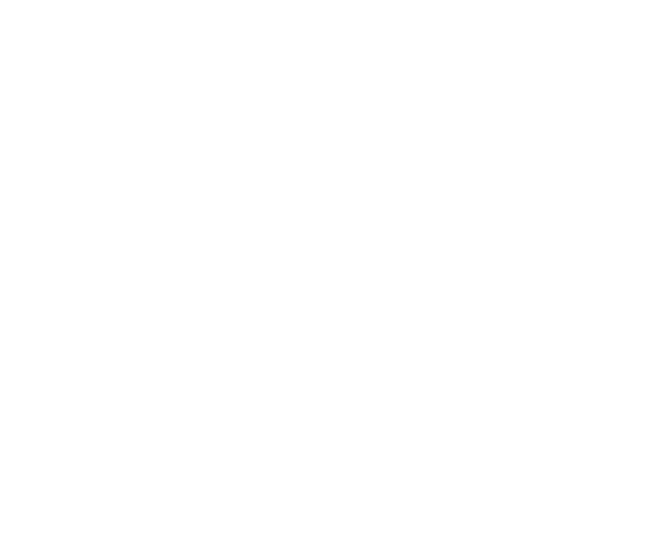
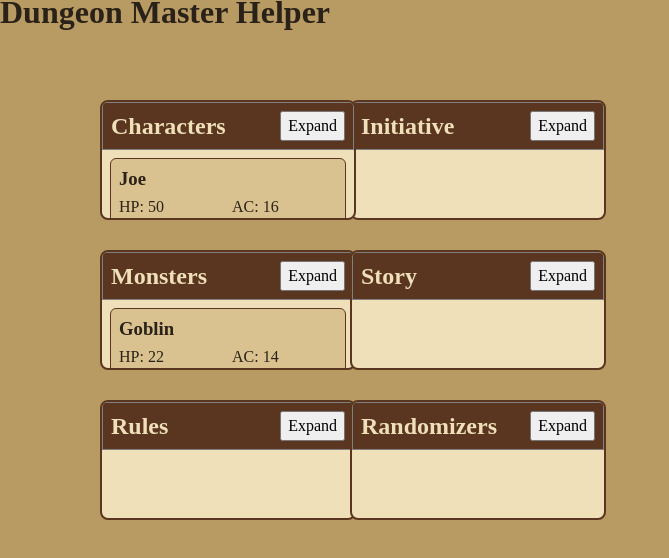
Before and after one commit to kondratkoj/dm_helper, a website built with webpack: page src/template.html in a window 1280 px wide. Shown: the whole page, without its empty margins (0-669 px from the left). Built offline with nearby package versions, Linux system fonts and the light colour scheme.

Commit message:
Made the panels, and cards that display in monsters and characters, and made them draggable

```diff
--- /dev/null
+++ b/src/characters.js
@@ -0,0 +1,15 @@
+export let characters = [];
+
+class Character {
+  constructor(name, ac, hp) {
+    this.id = crypto.randomUUID();
+    this.type = "character";
+    this.name = name;
+    this.ac = ac;
+    this.hp = hp;
+  }
+}
+
+const joe = new Character("Joe", 16, 50);
+
+characters.push(joe);
--- /dev/null
+++ b/src/display.js
@@ -0,0 +1,165 @@
+import { characters } from "./characters.js";
+import { monsters } from "./monsters.js";
+import { initiativeOrder } from "./initiative.js";
+
+//-------------THIS IS FOR INITIALIZING DISPLAY AND STARTING SHIT--------------
+export function initDisplay() {
+  const box = document.querySelectorAll(".panel-header");
+  let sizeButtons = document.querySelectorAll(".toggle-size");
+  const initiativeContainer = document.querySelector(
+    '[data-panel="initiative"]',
+  );
+
+  sizeButtons.forEach((button) => {
+    button.addEventListener("click", () => {
+      const section = button.closest(".panel");
+      const oldWidth = section.offsetWidth;
+
+      section.classList.toggle("expanded");
+
+      const newWidth = section.offsetWidth;
+      const widthChange = newWidth - oldWidth;
+
+      section.style.left = section.offsetLeft - widthChange + "px";
+    });
+  });
+
+  box.forEach((header) => {
+    header.addEventListener("mousedown", mouseDown);
+  });
+
+  initiativeContainer.addEventListener("dragover", dragOver);
+  initiativeContainer.addEventListener("drop", dropHandler);
+
+  renderCards();
+}
+
+//--------THIS IS FOR DRAGGING THE CARDS INTO INITIATIVE---------
+
+function dragStartHandler(e) {
+  e.dataTransfer.setData("type", e.currentTarget.dataset.type);
+  e.dataTransfer.setData("id", e.currentTarget.dataset.id);
+}
+
+function dragOver(e) {
+  e.preventDefault();
+}
+
+function dropHandler(e) {
+  const type = e.dataTransfer.getData("type");
+  const id = e.dataTransfer.getData("id");
+
+  let entity;
+
+  if (type === "character") {
+    entity = characters.find((character) => character.id === id);
+  }
+  if (type === "monster") {
+    entity = monsters.find((monster) => monster.id === id);
+  }
+
+  initiativeOrder.push(entity);
+
+  renderCards();
+}
+
+//---------THIS IS FOR RENDERING THE CARDS IN THE PANELS---------
+
+function renderCards() {
+  const characterContainer = document.querySelector(
+    '[data-panel="characters"] .panel-content',
+  );
+
+  const monsterContainer = document.querySelector(
+    '[data-panel="monsters"] .panel-content',
+  );
+
+  const initiativeContainer = document.querySelector(
+    '[data-panel="initiative"] .panel-content',
+  );
+
+  characterContainer.replaceChildren();
+  monsterContainer.replaceChildren();
+  initiativeContainer.replaceChildren();
+
+  characters.forEach((character) => {
+    const card = createCard(character, "character");
+    characterContainer.appendChild(card);
+  });
+
+  monsters.forEach((monster) => {
+    const card = createCard(monster, "monster");
+    monsterContainer.appendChild(card);
+  });
+
+  initiativeOrder.forEach((creature) => {
+    const card = createCard(creature, "creature");
+    initiativeContainer.appendChild(card);
+  });
+}
+
+function createCard(entity, type) {
+  const card = document.createElement("div");
+  card.classList.add("entity-card");
+  card.dataset.id = entity.id;
+  card.dataset.type = type;
+
+  const name = document.createElement("h3");
+  name.textContent = entity.name;
+
+  const ac = document.createElement("p");
+  ac.textContent = `AC: ${entity.ac}`;
+
+  const hp = document.createElement("p");
+  hp.textContent = `HP: ${entity.hp}`;
+
+  card.appendChild(name);
+  card.appendChild(hp);
+  card.appendChild(ac);
+  card.draggable = "true";
+  card.addEventListener("dragstart", dragStartHandler);
+
+  return card;
+}
+
+//--------------THIS IS FOR MOVING THE CARDS AROUND--------------
+let startX = 0;
+let startY = 0;
+let activePanel = null;
+
+function mouseDown(e) {
+  if (e.target.closest(".toggle-size")) {
+    return;
+  }
+
+  e.preventDefault();
+
+  activePanel = e.currentTarget.closest(".panel");
+
+  startX = e.clientX;
+  startY = e.clientY;
+
+  document.addEventListener("mousemove", mouseMove);
+  document.addEventListener("mouseup", mouseUp);
+}
+
+function mouseMove(e) {
+  let movementX = e.clientX - startX;
+  let movementY = e.clientY - startY;
+
+  let currentX = activePanel.offsetLeft;
+  let currentY = activePanel.offsetTop;
+
+  activePanel.style.top = currentY + movementY + "px";
+  activePanel.style.left = currentX + movementX + "px";
+
+  startX = e.clientX;
+  startY = e.clientY;
+}
+
+function mouseUp() {
+  document.removeEventListener("mousemove", mouseMove);
+  document.removeEventListener("mouseup", mouseUp);
+
+  activePanel = null;
+}
--- a/src/index.js
+++ b/src/index.js
@@ -1,2 +1,5 @@
 import "./styles/reset.css";
 import "./styles/global.css";
+import { initDisplay } from "./display.js";
+
+initDisplay();
--- /dev/null
+++ b/src/initiative.js
@@ -0,0 +1,3 @@
+export let initiativeOrder = [];
+
+window.initiativeOrder = initiativeOrder;
--- /dev/null
+++ b/src/monsters.js
@@ -0,0 +1,15 @@
+export let monsters = [];
+
+class Monster {
+  constructor(name, ac, hp) {
+    this.id = crypto.randomUUID();
+    this.type = "monster";
+    this.name = name;
+    this.ac = ac;
+    this.hp = hp;
+  }
+}
+
+const goblin = new Monster("Goblin", 14, 22);
+
+monsters.push(goblin);
--- a/src/styles/global.css
+++ b/src/styles/global.css
@@ -0,0 +1,121 @@
+:root {
+  --parchment-light: #efe0b9;
+  --parchment: #d9c28f;
+  --parchment-dark: #b89b63;
+
+  --leather: #5a351f;
+  --leather-dark: #2f1b12;
+
+  --ink: #2a2118;
+  --ink-muted: #5c4b3c;
+
+  --accent-red: #7a2e25;
+  --gold: #b8943e;
+}
+
+body {
+  min-height: 100dvh;
+  display: grid;
+  grid-template-rows: auto 1fr;
+
+  background: var(--parchment-dark);
+  color: var(--ink);
+}
+
+.workspace {
+  position: relative;
+
+  background: var(--parchment);
+}
+
+.panel {
+  position: absolute;
+  display: flex;
+  flex-direction: column;
+
+  width: clamp(220px, 20vw, 300px);
+  height: 120px;
+
+  background: var(--parchment-light);
+  border: 2px solid var(--leather);
+  border-radius: 8px;
+
+  overflow: hidden;
+}
+
+.panel.expanded {
+  width: 500px;
+  height: 400px;
+}
+
+.panel-header {
+  display: flex;
+  justify-content: space-between;
+  align-items: center;
+  padding: 0.5rem;
+
+  border: 1px solid grey;
+  background: var(--leather);
+  color: var(--parchment-light);
+}
+
+.panel-content {
+  flex: 1;
+  overflow-y: auto;
+
+  padding: 0.5rem;
+
+  display: flex;
+  flex-direction: column;
+  gap: 0.5rem;
+}
+
+.entity-card {
+  display: grid;
+  grid-template-columns: 1fr 1fr;
+  gap: 0.25rem 0.5rem;
+
+  padding: 0.5rem;
+
+  background: var(--parchment);
+  border: 1px solid var(--leather);
+  border-radius: 6px;
+}
+
+.entity-card h3 {
+  grid-column: 1 / -1;
+}
+
+.entity-card p {
+  margin: 0;
+}
+
+[data-panel="initiative"] {
+  left: 350px;
+  top: 100px;
+}
+
+[data-panel="characters"] {
+  left: 100px;
+  top: 100px;
+}
+
+[data-panel="monsters"] {
+  left: 100px;
+  top: 250px;
+}
+
+[data-panel="story"] {
+  left: 350px;
+  top: 250px;
+}
+
+[data-panel="rules"] {
+  left: 100px;
+  top: 400px;
+}
+
+[data-panel="randomizers"] {
+  left: 350px;
+  top: 400px;
+}
--- a/src/template.html
+++ b/src/template.html
@@ -3,7 +3,56 @@
   <head>
     <meta charset="UTF-8" />
     <meta name="viewport" content="width=device-width, initial-scale=1.0" />
-    <title>PUT TITLE HERE</title>
+    <title>Dungeon Master Helper</title>
   </head>
-  <body></body>
+  <body>
+    <header>
+      <h1>Dungeon Master Helper</h1>
+    </header>
+    <main>
+      <section class="panel dropZone" data-panel="initiative">
+        <header class="panel-header">
+          <h2>Initiative</h2>
+          <button class="toggle-size">Expand</button>
+        </header>
+        <div class="panel-content"></div>
+      </section>
+      <section class="panel" data-panel="characters">
+        <header class="panel-header">
+          <h2>Characters</h2>
+          <button class="toggle-size">Expand</button>
+        </header>
+        <div class="panel-content"></div>
+      </section>
+      <section class="panel" data-panel="monsters">
+        <header class="panel-header">
+          <h2>Monsters</h2>
+          <button class="toggle-size">Expand</button>
+        </header>
+        <div class="panel-content"></div>
+      </section>
+      <section class="panel" data-panel="story">
+        <header class="panel-header">
+          <h2>Story</h2>
+          <button class="toggle-size">Expand</button>
+        </header>
+        <div class="panel-content"></div>
+      </section>
+      <section class="panel" data-panel="rules">
+        <header class="panel-header">
+          <h2>Rules</h2>
+          <button class="toggle-size">Expand</button>
+        </header>
+        <div class="panel-content"></div>
+      </section>
+      <section class="panel" data-panel="randomizers">
+        <header class="panel-header">
+          <h2>Randomizers</h2>
+          <button class="toggle-size">Expand</button>
+        </header>
+        <div class="panel-content"></div>
+      </section>
+    </main>
+    <footer></footer>
+  </body>
 </html>
--- a/webpack.common.js
+++ b/webpack.common.js
@@ -14,6 +14,7 @@
   plugins: [
     new HtmlWebpackPlugin({
       template: "./src/template.html",
+      cache: false,
     }),
   ],
 
@@ -23,10 +24,10 @@
         test: /\.css$/i,
         use: ["style-loader", "css-loader"],
       },
-      {
-        test: /\.html$/i,
-        use: ["html-loader"],
-      },
+      // {
+      //   test: /\.html$/i,
+      //   use: ["html-loader"],
+      // },
       {
         test: /\.(png|svg|jpg|jpeg|gif)$/i,
         type: "asset/resource",
```
Also changed, not shown: package.json (+4 -4 lines), 1 other file.
